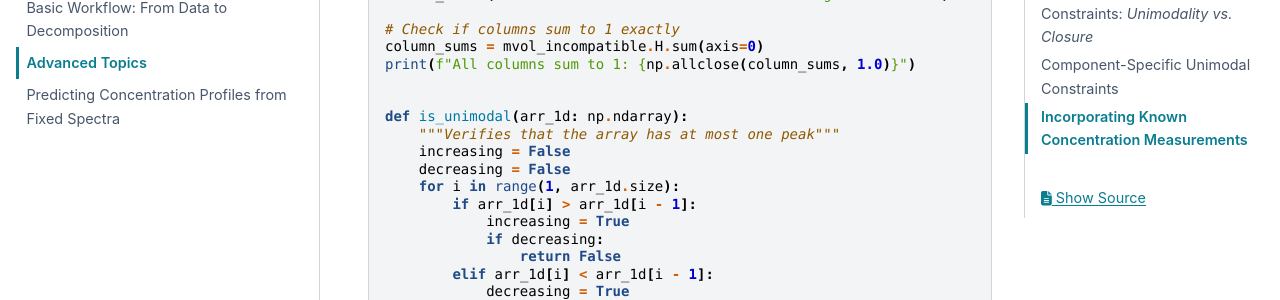
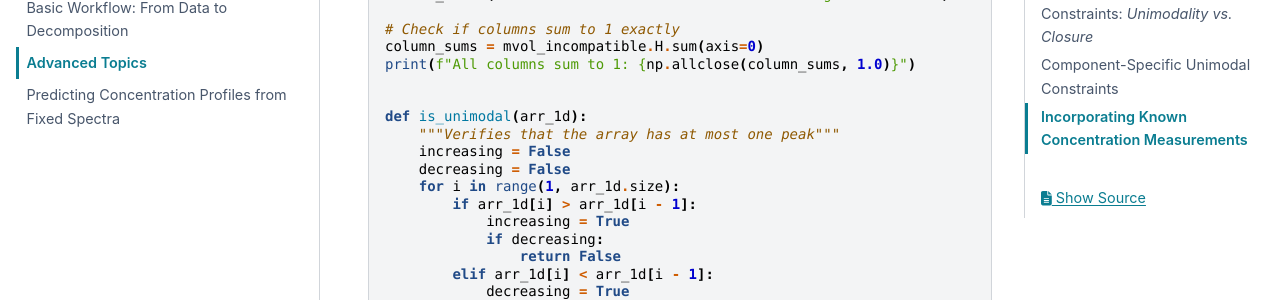
Before and after one commit to siddarthVasudevan/mcrnmf, a Sphinx documentation site: the page built from docs/source/usage/advanced.rst, in a window 1280 px wide and 900 px high, scrolled down 1190 px. Shown: the part 152-452 px from the top of the window. Built offline with Sphinx 7.4.7 and the PyData theme 0.15.4, drawn with Linux system fonts in a browser that asks for light colours.

Commit message:
fix typo in advanced doc page

```diff
--- a/docs/source/usage/advanced.rst
+++ b/docs/source/usage/advanced.rst
@@ -63,7 +63,7 @@ Consider the following example using the included dataset:
     print(f"All columns sum to 1: {np.allclose(column_sums, 1.0)}")
 
 
-    def is_unimodal(arr_1d: np.ndarray):
+    def is_unimodal(arr_1d):
         """Verifies that the array has at most one peak"""
         increasing = False
         decreasing = False
```
Also changed, not shown: other parts of docs/source/usage/advanced.rst (+1 -1 lines).
